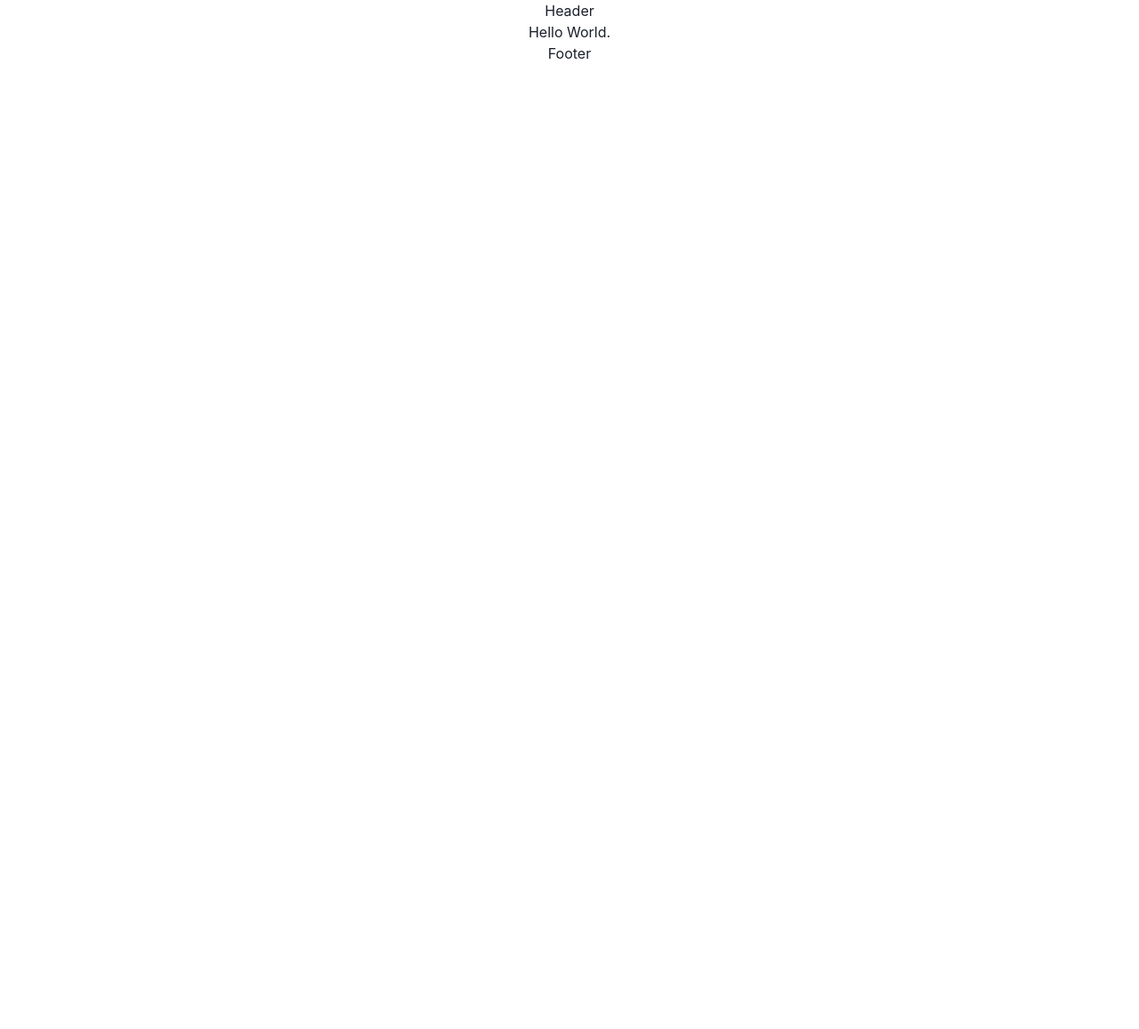
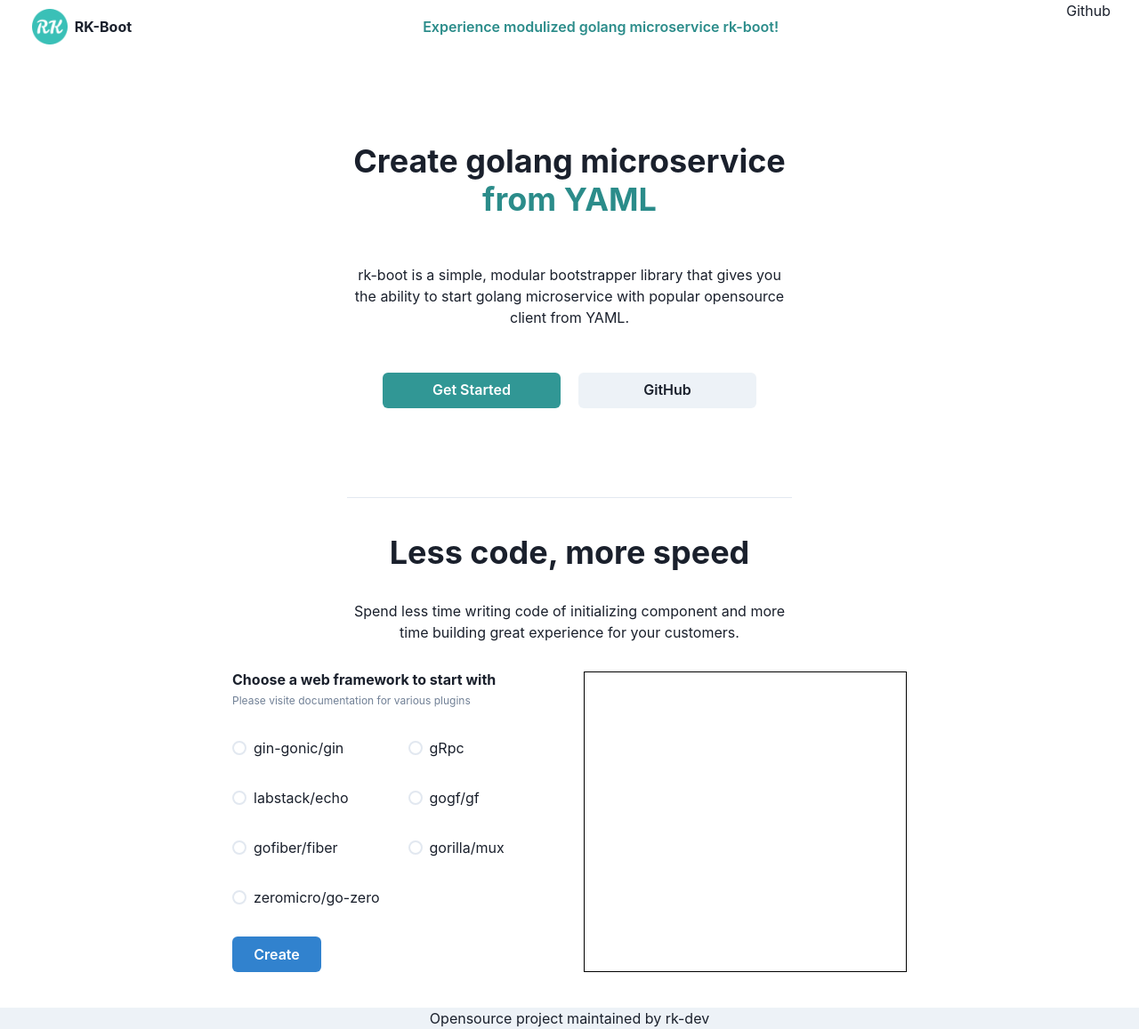
Before and after one commit to rookie-ninja/website, a Next.js app: page / in a window 1280 px wide. Shown: the whole page at 89% size. Before the commit the page ends 800 px from the top, so only its background shows below. Built offline with nearby package versions, Linux system fonts and the light colour scheme.

Commit message:
feat: add home hero and home main components

```diff
--- a/components/Footer/Footer.tsx
+++ b/components/Footer/Footer.tsx
@@ -1,5 +1,16 @@
 import React from "react";
+import styled from "styled-components";
 
 export default function Footer() {
-  return <div>Footer</div>;
+  return (
+    <Container>
+      <div>Opensource project maintained by rk-dev</div>
+    </Container>
+  );
 }
+
+const Container = styled.div`
+  width: 100vw;
+  text-align: center;
+  background-color: var(--chakra-colors-gray-100);
+`;
--- a/components/Header/Header.tsx
+++ b/components/Header/Header.tsx
@@ -1,5 +1,47 @@
+import Image from "next/image";
 import React from "react";
+import styled from "styled-components";
 
 export default function Header() {
-  return <div>Header</div>;
+  return (
+    <Container>
+      <LogoWrap>
+        <Image
+          src="/images/rk-icon.png" // Route of the image file
+          height={40} // Desired size with correct aspect ratio
+          width={40} // Desired size with correct aspect ratio
+          alt="RK-BOOT"
+        />
+        <p>RK-Boot</p>
+      </LogoWrap>
+      <IntroWrap>Experience modulized golang microservice rk-boot!</IntroWrap>
+      <div>Github</div>
+    </Container>
+  );
 }
+
+const Container = styled.div`
+  padding: 0 2rem;
+  width: 100vw;
+  display: grid;
+  grid-template-columns: repeat(3, auto);
+  justify-content: space-between;
+  height: 60px;
+  gap: 2rem;
+`;
+
+const LogoWrap = styled.div`
+  width: 120px;
+  display: grid;
+  grid-template-rows: 1fr;
+  grid-template-columns: auto auto;
+  align-items: center;
+  justify-items: center;
+  font-weight: bold;
+`;
+
+const IntroWrap = styled.div`
+  color: #2b8c8a;
+  font-weight: 600;
+  line-height: 60px;
+`;
--- /dev/null
+++ b/components/HomeHero/HomeHero.tsx
@@ -0,0 +1,39 @@
+import { Button, ButtonGroup, Heading, Text } from "@chakra-ui/react";
+import React from "react";
+import styled from "styled-components";
+
+export default function HomeHero() {
+  return (
+    <Container>
+      <Heading>
+        Create golang microservice <GreenSpan>from YAML</GreenSpan>
+      </Heading>
+      <Text>
+        rk-boot is a simple, modular bootstrapper library that gives you the
+        ability to start golang microservice with popular opensource client from
+        YAML.
+      </Text>
+      <ButtonGroup spacing="5">
+        <Button width="200px" colorScheme="teal">
+          Get Started
+        </Button>
+        <Button width="200px">GitHub</Button>
+      </ButtonGroup>
+    </Container>
+  );
+}
+
+const Container = styled.div`
+  padding: 100px 0 50px 0;
+  display: grid;
+  grid-template-columns: 1fr;
+  justify-items: center;
+  height: 500px;
+  width: 500px;
+  text-align: center;
+  border-bottom: 1px solid var(--chakra-colors-gray-200);
+`;
+
+const GreenSpan = styled.span`
+  color: #2b8c8a;
+`;
--- /dev/null
+++ b/components/HomeHero/index.ts
@@ -0,0 +1 @@
+export { default } from "./HomeHero";
--- /dev/null
+++ b/components/HomeMain/HomeMain.tsx
@@ -0,0 +1,75 @@
+import { Button, Heading, Radio, Text } from "@chakra-ui/react";
+import React from "react";
+import styled from "styled-components";
+
+export default function HomeMain() {
+  return (
+    <Container>
+      <TitleContainer>
+        <Heading>Less code, more speed</Heading>
+        <Text>
+          Spend less time writing code of initializing component and more time
+          building great experience for your customers.
+        </Text>
+      </TitleContainer>
+      <ContentContainer>
+        <LeftContent>
+          <Heading size="sm" mb="5px">
+            Choose a web framework to start with
+          </Heading>
+          <Text fontSize="12px" color="gray.500">
+            Please visite documentation for various plugins
+          </Text>
+          <RadioButtonContainer>
+            <Radio value="1">gin-gonic/gin</Radio>
+            <Radio value="2">gRpc</Radio>
+            <Radio value="3">labstack/echo</Radio>
+            <Radio value="4">gogf/gf</Radio>
+            <Radio value="5">gofiber/fiber</Radio>
+            <Radio value="6">gorilla/mux</Radio>
+            <Radio value="7">zeromicro/go-zero</Radio>
+          </RadioButtonContainer>
+          <Button colorScheme="blue" width="100px">
+            Create
+          </Button>
+        </LeftContent>
+        <RightContent></RightContent>
+      </ContentContainer>
+    </Container>
+  );
+}
+
+const Container = styled.div`
+  display: grid;
+  justify-items: center;
+  gap: 2rem;
+  padding: 40px 0;
+  text-align: center;
+`;
+
+const TitleContainer = styled.div`
+  display: grid;
+  gap: 2rem;
+  width: 500px;
+`;
+
+const ContentContainer = styled.div`
+  display: grid;
+  grid-template-columns: 1fr 1fr;
+  gap: 2rem;
+`;
+
+const LeftContent = styled.section`
+  text-align: left;
+`;
+
+const RightContent = styled.section`
+  border: 1px solid black;
+`;
+
+const RadioButtonContainer = styled.div`
+  padding: 2rem 0;
+  display: grid;
+  grid-template-columns: 1fr 1fr;
+  gap: 2rem;
+`;
--- /dev/null
+++ b/components/HomeMain/index.ts
@@ -0,0 +1 @@
+export { default } from "./HomeMain";
--- a/pages/index.tsx
+++ b/pages/index.tsx
@@ -1,5 +1,7 @@
 import Footer from "components/Footer";
 import Header from "components/Header";
+import HomeHero from "components/HomeHero";
+import HomeMain from "components/HomeMain";
 import type { NextPage } from "next";
 import styled from "styled-components";
 
@@ -7,7 +9,8 @@ const Home: NextPage = () => {
   return (
     <Container>
       <Header />
-      <div>Hello World.</div>
+      <HomeHero />
+      <HomeMain />
       <Footer />
     </Container>
   );
@@ -19,4 +22,5 @@ const Container = styled.div`
   display: grid;
   grid-template-columns: 1fr;
   justify-items: center;
+  width: 100vw;
 `;
```
Also changed, not shown: .babelrc (deleted), public/images/rk-icon.png (added).
